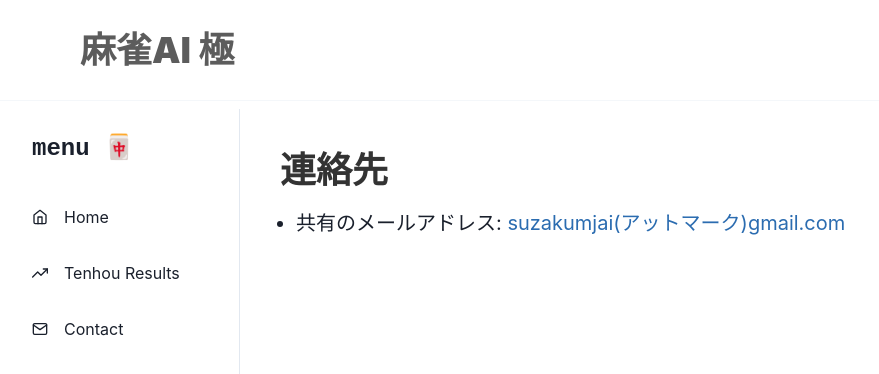
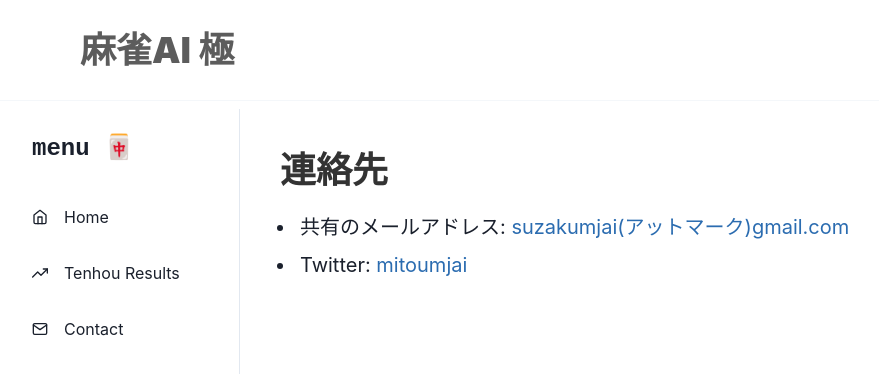
Before and after one commit to mitou2022-mahjong-ai/goku-portfolio, a Next.js app in the folder frontend/: page /contact in a window 1280 px wide. Shown: the top 374 px of the page, without its empty margins (0-879 px from the left). Built offline with nearby package versions, Linux system fonts and the light colour scheme.

Commit message:
feat: Twitterアカウントを作成

```diff
--- a/frontend/pages/contact.tsx
+++ b/frontend/pages/contact.tsx
@@ -8,12 +8,20 @@ const Page: NextPage = () => {
       <Box>
         <Heading color="blackAlpha.800">連絡先</Heading>
         <UnorderedList pt="4">
-          <ListItem fontSize="xl">
+          <ListItem fontSize="xl" p="1">
             {" "}
             共有のメールアドレス:{" "}
             <Link href="mailto:suzakumjai@gmail.com" color="blue.600">
               {" "}
               suzakumjai(アットマーク)gmail.com
+            </Link>
+          </ListItem>
+          <ListItem fontSize="xl" p="1">
+            {" "}
+            Twitter:{" "}
+            <Link href="https://twitter.com/mitoumjai" color="blue.600" isExternal>
+              {" "}
+              mitoumjai
             </Link>
           </ListItem>
         </UnorderedList>
```
Also changed, not shown: frontend/pages/tenhou_results.tsx (+9 -1 lines).
